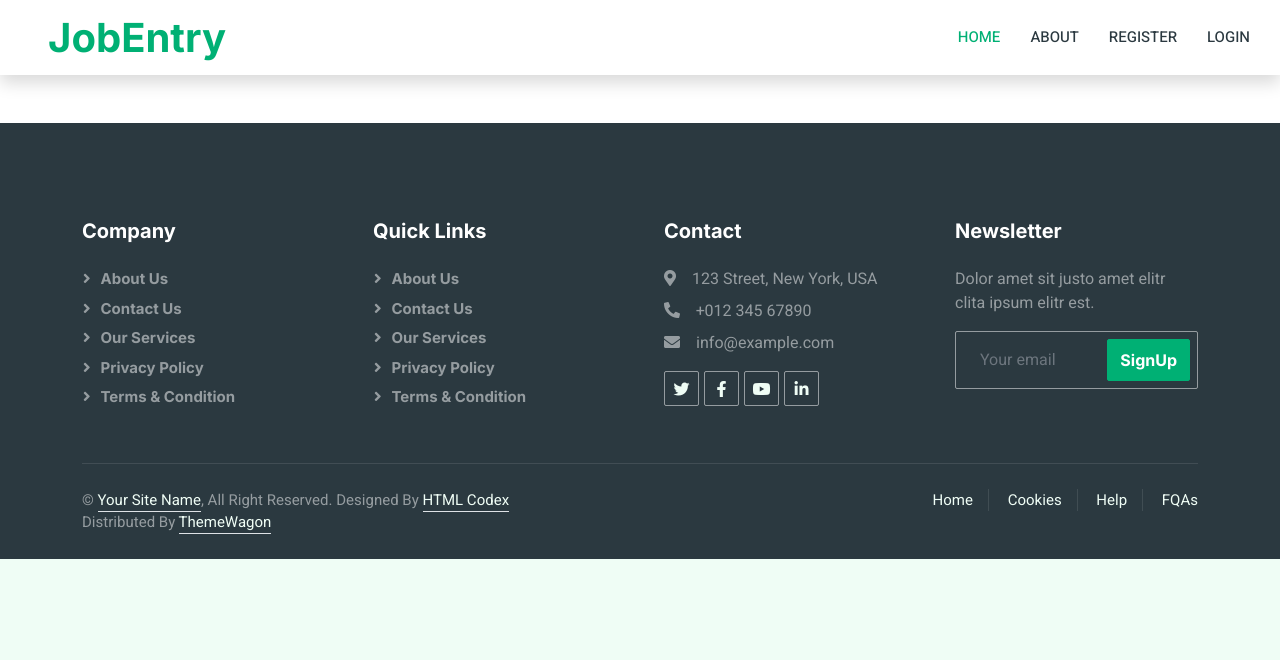
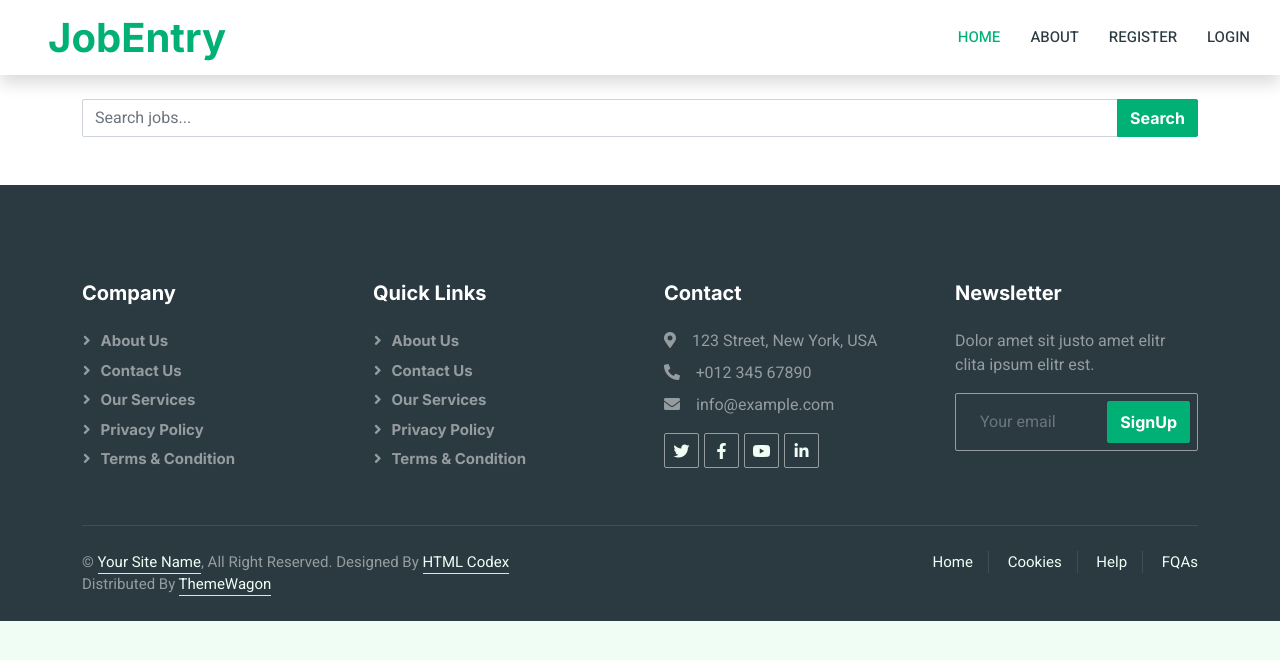
Before and after one commit to athulunni7-git/JobPortal-Project, a Django app: template Jobportal/templates/joblist.html in a window 1280 px wide. Shown: the top 660 px of the page. Run offline with Django 3.2, Linux system fonts and the light colour scheme; the template is opened without the code that fills it, so the values that code supplies are empty; some libraries are stand-ins or nearby versions.

Commit message:
search done

```diff
--- a/Jobportal/templates/joblist.html
+++ b/Jobportal/templates/joblist.html
@@ -3,6 +3,33 @@
 {% load crispy_forms_tags %}
 
 {% block content %}
+
+<div class="container mt-4">
+
+
+<form method="GET">
+
+    <div class="input-group mb-2">
+
+        <input
+        type="text"
+        name="search"
+        class="form-control"
+        placeholder="Search jobs...">
+
+
+        <button class="btn btn-primary">
+            Search
+        </button>
+
+    </div>
+
+
+</form>
+
+
+</div>
+
 {% for i in jobs %}
 <div class="card p-4 mb-3">
     <div class="card-body">
```
Also changed, not shown: Jobportal/jobs/views.py (+14 -1 lines), Jobportal/db.sqlite3.
